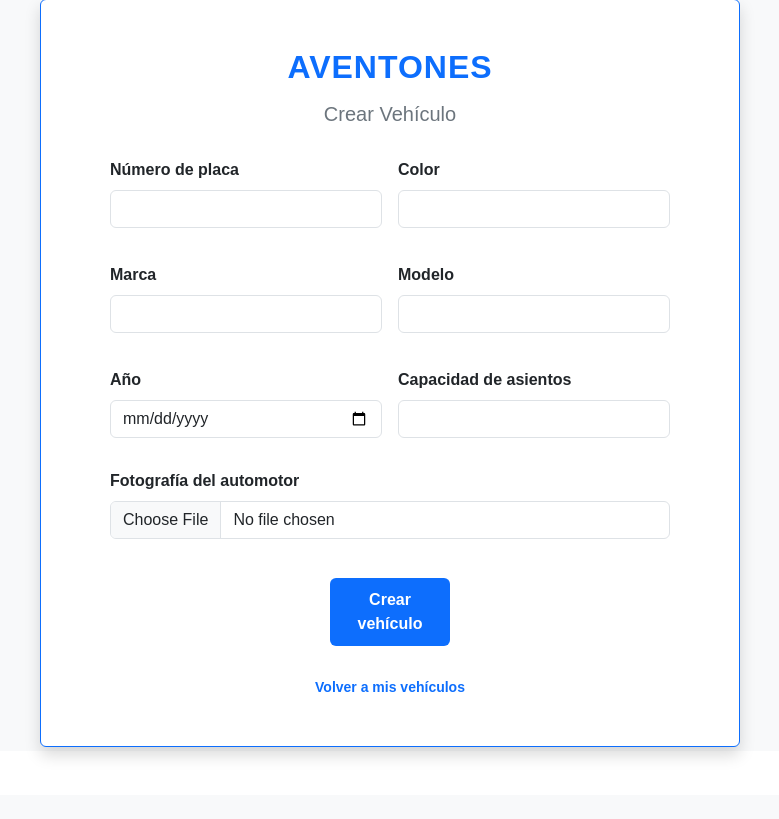
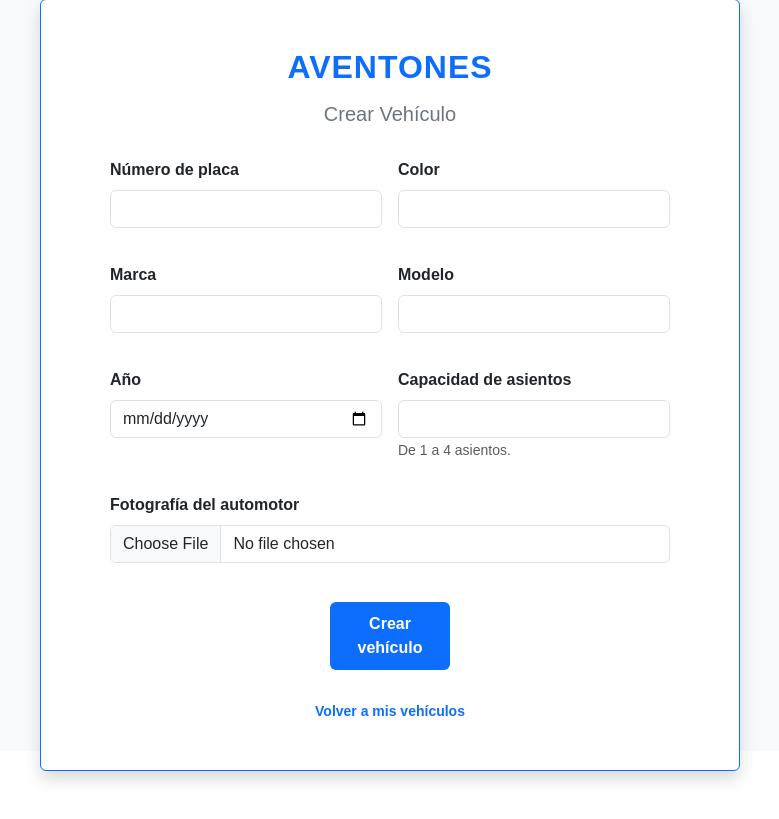
Before and after one commit to godlychrist/Aventones, a PHP site: page /pages/vehicle_create.php in a window 1280 px wide. Shown: the part 49-868 px from the top of the page, without its empty margins (250-1029 px from the left). Before the commit the page ends 805 px from the top, so only its background shows below. Run offline with PHP 8.4, Linux system fonts and the light colour scheme; the visitor is signed in with stand-in values (Sample User, id 1).

Commit message:
< JS externo que “clampa” capacity a 1..4

```diff
--- a/pages/vehicle_create.php
+++ b/pages/vehicle_create.php
@@ -1,5 +1,4 @@
 <?php
-// /pages/vehicle_create.php
 ini_set('display_errors', 1);
 error_reporting(E_ALL);
 
@@ -25,7 +24,6 @@ $cedula = (int)$_SESSION['cedula'];
       <h2 class="h5 text-secondary m-0">Crear Vehículo</h2>
 
       <form action="/functions/insertvehicle.php" method="post" enctype="multipart/form-data" class="formulario-login text-start w-100 mt-3" style="max-width: 560px;">
-        <!-- Hidden opcional (el backend usará la sesión igualmente) -->
         <input type="hidden" name="user_id" value="<?= htmlspecialchars((string)$cedula) ?>">
 
         <div class="row g-3">
@@ -57,7 +55,8 @@ $cedula = (int)$_SESSION['cedula'];
           </div>
           <div class="col-12 col-md-6">
             <label for="capacity" class="form-label fw-bold text-dark">Capacidad de asientos</label>
-            <input type="number" id="capacity" name="capacity" min="1" class="form-control" required>
+            <input type="number" id="capacity" name="capacity" min="1" max="4" class="form-control" required>
+            <small class="text-muted">De 1 a 4 asientos.</small>
           </div>
         </div>
 
@@ -76,5 +75,8 @@ $cedula = (int)$_SESSION['cedula'];
       </form>
     </div>
   </main>
+
+  <!-- JS externo que “clampa” capacity a 1..4 -->
+  <script src="/js/vehicle_form.js"></script>
 </body>
 </html>
```
